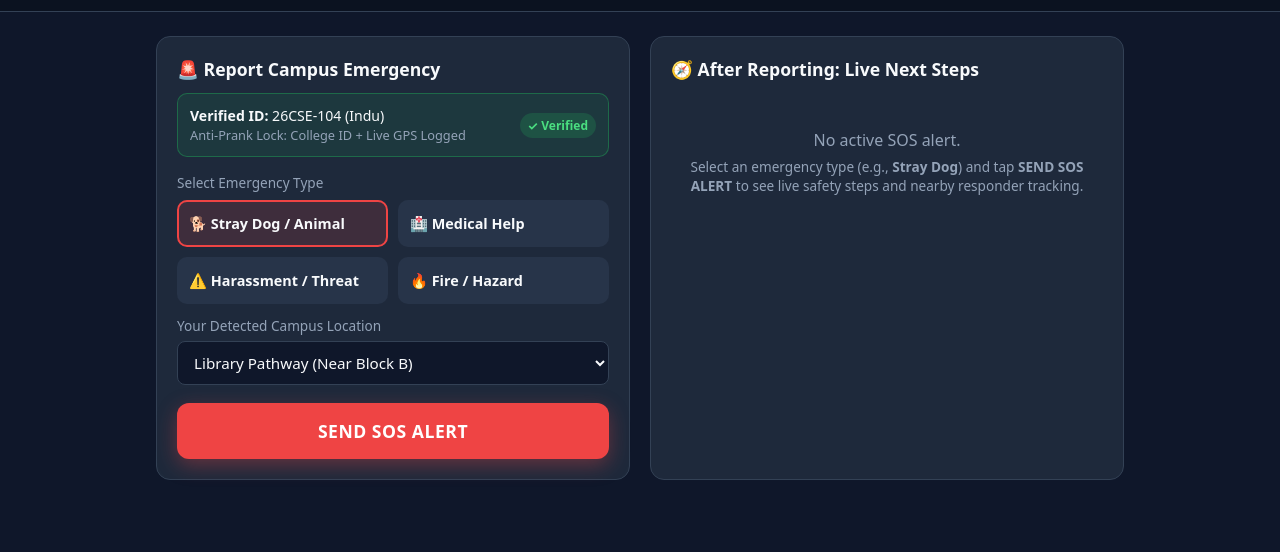
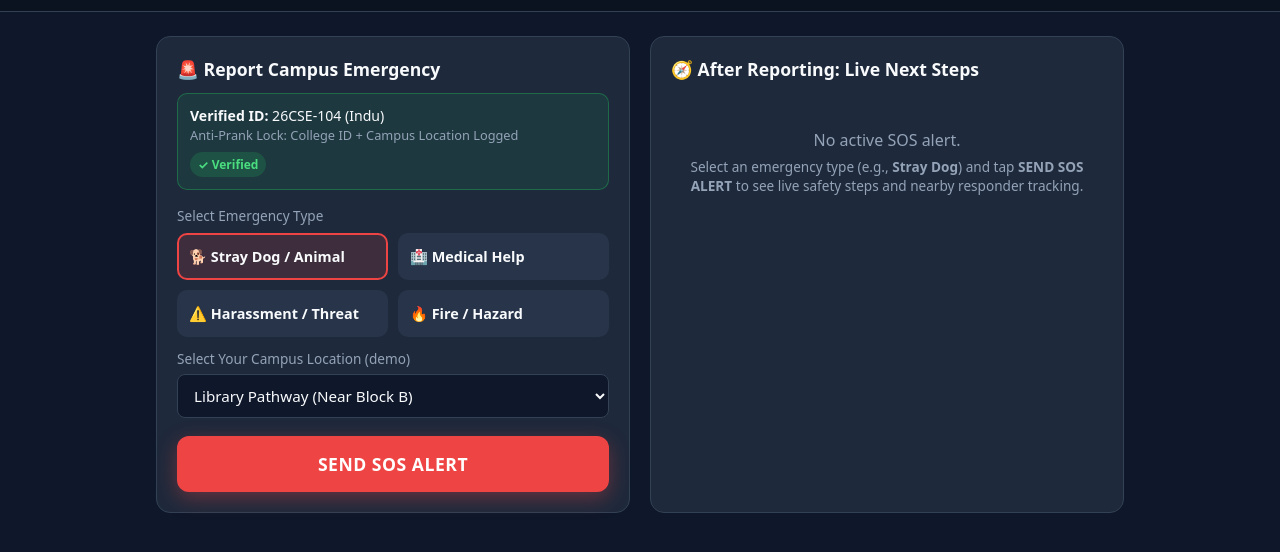
Before and after one commit to danthuriindu03/CampusSafe, a plain HTML site: page <!DOCTYPE html>.html in a window 1280 px wide. Shown: the part 54-606 px from the top of the page. Drawn offline with Linux system fonts and the light colour scheme.

Commit message:
Add files via upload

```diff
--- a/<!DOCTYPE html>.html
+++ b/<!DOCTYPE html>.html
@@ -336,7 +336,7 @@
         <div class="verified-box">
           <div>
             <strong>Verified ID:</strong> 26CSE-104 (Indu)<br/>
-            <span style="color: var(--muted); font-size: 0.8rem;">Anti-Prank Lock: College ID + Live GPS Logged</span>
+            <span style="color: var(--muted); font-size: 0.8rem;">Anti-Prank Lock: College ID + Campus Location Logged</span>
           </div>
           <span class="badge badge-green">✓ Verified</span>
         </div>
@@ -349,7 +349,7 @@
           <button class="type-btn" onclick="selectType(this, 'fire')">🔥 Fire / Hazard</button>
         </div>
 
-        <label for="location-select">Your Detected Campus Location</label>
+        <label for="location-select">Select Your Campus Location (demo)</label>
         <select id="location-select">
           <option value="Library Pathway (Near Block B)">Library Pathway (Near Block B)</option>
           <option value="Girls Hostel Gate Road">Girls Hostel Gate Road</option>
@@ -433,7 +433,7 @@
         <div class="card">
           <h2>📡 Live Proximity Radar (50m / 100m / 200m)</h2>
           <p style="font-size: 0.83rem; color: var(--muted); margin-bottom: 10px;">
-            Automatically detects campus guards & NSS volunteers around the student.
+            Shows nearby campus guards & NSS volunteers around the student (Sample data for demo).
           </p>
           <div class="radar-wrap">
             <div class="ring ring-50"><span class="ring-label" style="top: -9px;">50m</span></div>
```
